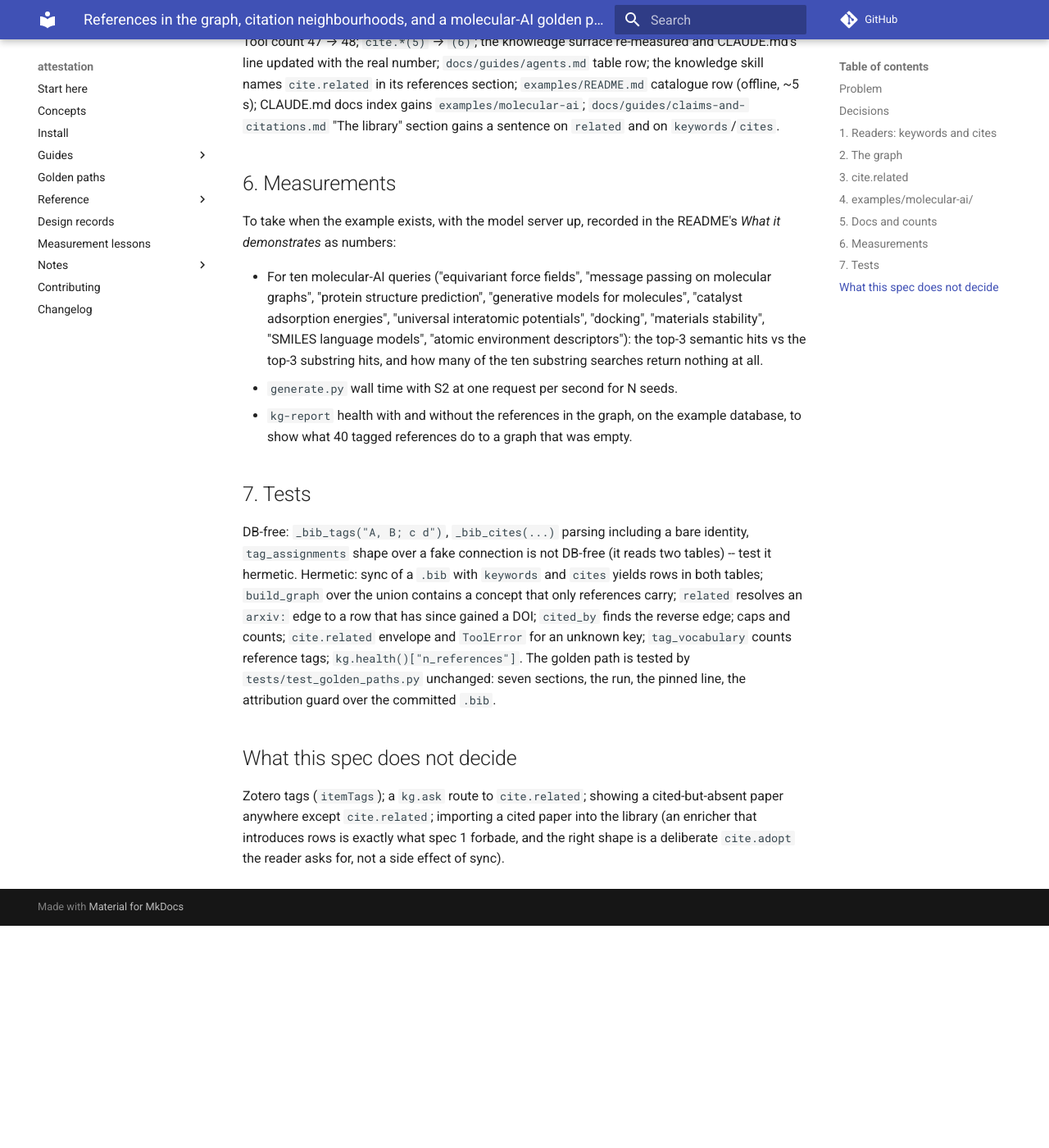
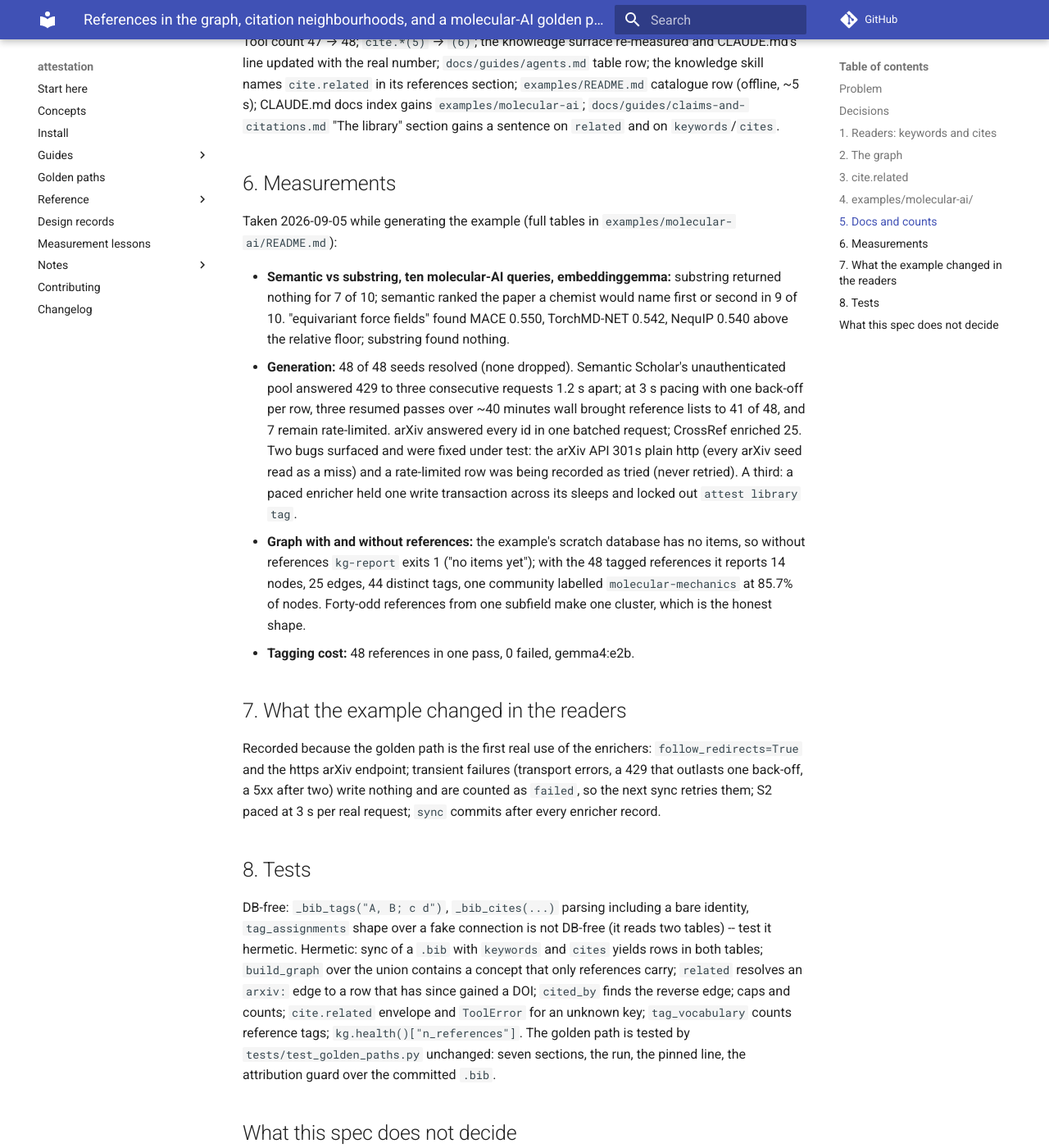
Before and after one commit to mgoldey/attestation, an MkDocs documentation site: the page built from docs/superpowers/specs/2026-09-05-library-graph-and-molecular-ai-design.md, in a window 1280 px wide and 1400 px high, scrolled down 4174 px. Shown: the whole window at 82% size. Built offline with MkDocs 1.6.1 and Material for MkDocs 9.7.7, drawn with Linux system fonts in a browser that asks for light colours; comment, search, counter and statistics services are not loaded; before the commit the page ends 5303 px from its top, so only the background shows below that.

Commit message:
examples/molecular-ai: a library generated from real papers, synced, searched, walked and graphed offline
48 seeds, all resolved: arXiv (40) and CrossRef (25) filled authors, years, venues and abstracts; Semantic Scholar supplied reference lists for 41 of 48 across three resumed passes against its shared rate limit; the real tagger tagged all 48. Measured with embeddinggemma: substring search returned nothing for 7 of 10 molecular-AI queries while semantic search put the expected paper first or second in 9 of 10 ('equivariant force fields' -> MACE, TorchMD-NET, NequIP). The offline run pins the sync line and shows NequIP citing 11 in-library papers and cited by 9, and a 48-reference concept graph with one molecular-mechanics community. Code-repository edges are left out of the fixture (the golden-path guard forbids the host name) and the scrub is built from parts so the generator passes its own guard.

Co-Authored-By: Claude Fable 5.1 <noreply@anthropic.com>

```diff
--- a/docs/superpowers/specs/2026-09-05-library-graph-and-molecular-ai-design.md
+++ b/docs/superpowers/specs/2026-09-05-library-graph-and-molecular-ai-design.md
@@ -199,22 +199,40 @@ index gains `examples/molecular-ai`; `docs/guides/claims-and-citations.md`
 
 ## 6. Measurements
 
-To take when the example exists, with the model server up, recorded in the
-README's *What it demonstrates* as numbers:
+Taken 2026-09-05 while generating the example (full tables in
+`examples/molecular-ai/README.md`):
 
-- For ten molecular-AI queries ("equivariant force fields", "message
-  passing on molecular graphs", "protein structure prediction",
-  "generative models for molecules", "catalyst adsorption energies",
-  "universal interatomic potentials", "docking", "materials stability",
-  "SMILES language models", "atomic environment descriptors"): the top-3
-  semantic hits vs the top-3 substring hits, and how many of the ten
-  substring searches return nothing at all.
-- `generate.py` wall time with S2 at one request per second for N seeds.
-- `kg-report` health with and without the references in the graph, on the
-  example database, to show what 40 tagged references do to a graph that
-  was empty.
+- **Semantic vs substring, ten molecular-AI queries, embeddinggemma:**
+  substring returned nothing for 7 of 10; semantic ranked the paper a
+  chemist would name first or second in 9 of 10. "equivariant force fields"
+  found MACE 0.550, TorchMD-NET 0.542, NequIP 0.540 above the relative
+  floor; substring found nothing.
+- **Generation:** 48 of 48 seeds resolved (none dropped). Semantic Scholar's
+  unauthenticated pool answered 429 to three consecutive requests 1.2 s
+  apart; at 3 s pacing with one back-off per row, three resumed passes over
+  ~40 minutes wall brought reference lists to 41 of 48, and 7 remain
+  rate-limited. arXiv answered every id in one batched request; CrossRef
+  enriched 25. Two bugs surfaced and were fixed under test: the arXiv API
+  301s plain http (every arXiv seed read as a miss) and a rate-limited row
+  was being recorded as tried (never retried). A third: a paced enricher
+  held one write transaction across its sleeps and locked out
+  `attest library tag`.
+- **Graph with and without references:** the example's scratch database has
+  no items, so without references `kg-report` exits 1 ("no items yet"); with
+  the 48 tagged references it reports 14 nodes, 25 edges, 44 distinct tags,
+  one community labelled `molecular-mechanics` at 85.7% of nodes. Forty-odd
+  references from one subfield make one cluster, which is the honest shape.
+- **Tagging cost:** 48 references in one pass, 0 failed, gemma4:e2b.
 
-## 7. Tests
+## 7. What the example changed in the readers
+
+Recorded because the golden path is the first real use of the enrichers:
+`follow_redirects=True` and the https arXiv endpoint; transient failures
+(transport errors, a 429 that outlasts one back-off, a 5xx after two) write
+nothing and are counted as `failed`, so the next sync retries them; S2 paced
+at 3 s per real request; `sync` commits after every enricher record.
+
+## 8. Tests
 
 DB-free: `_bib_tags("A, B; c d")`, `_bib_cites(...)` parsing including a
 bare identity, `tag_assignments` shape over a fake connection is not
```
Also changed, not shown: README.md (+2 -1 lines), examples/README.md (+1 -0 lines), examples/molecular-ai/README.md (added, +170 -0 lines), 4 other files.
